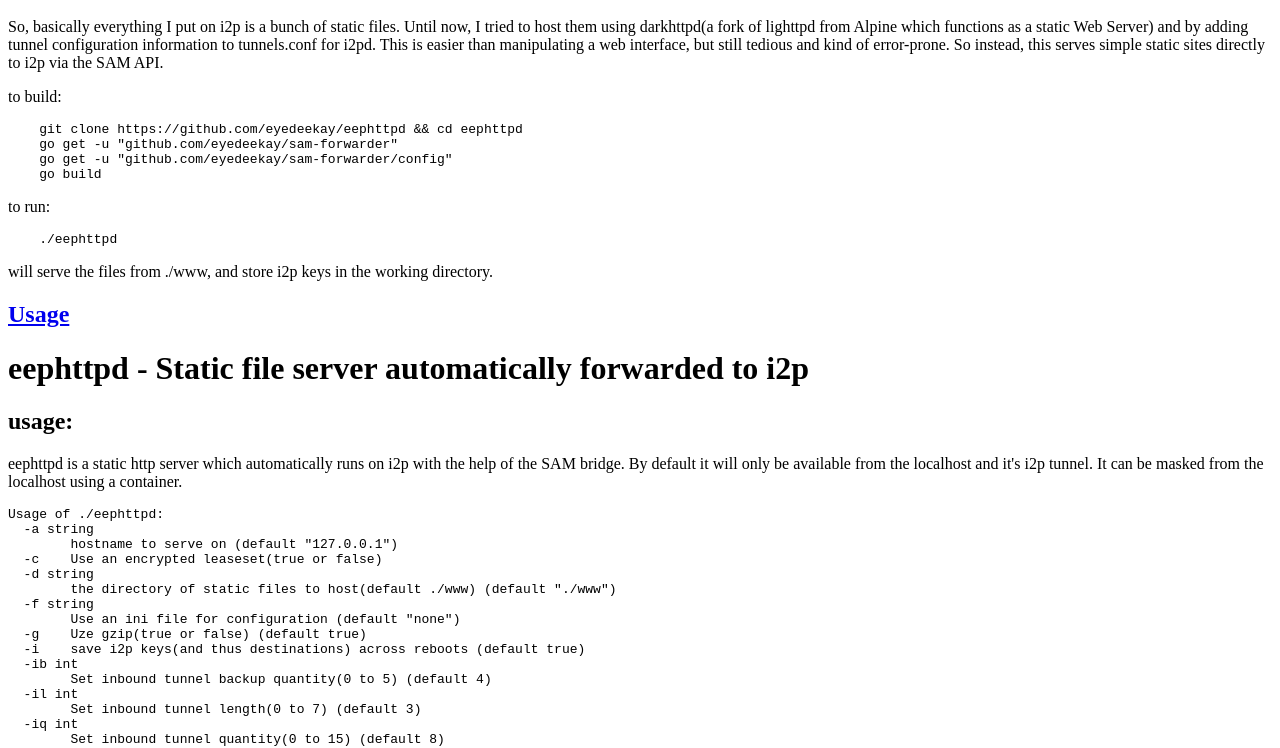
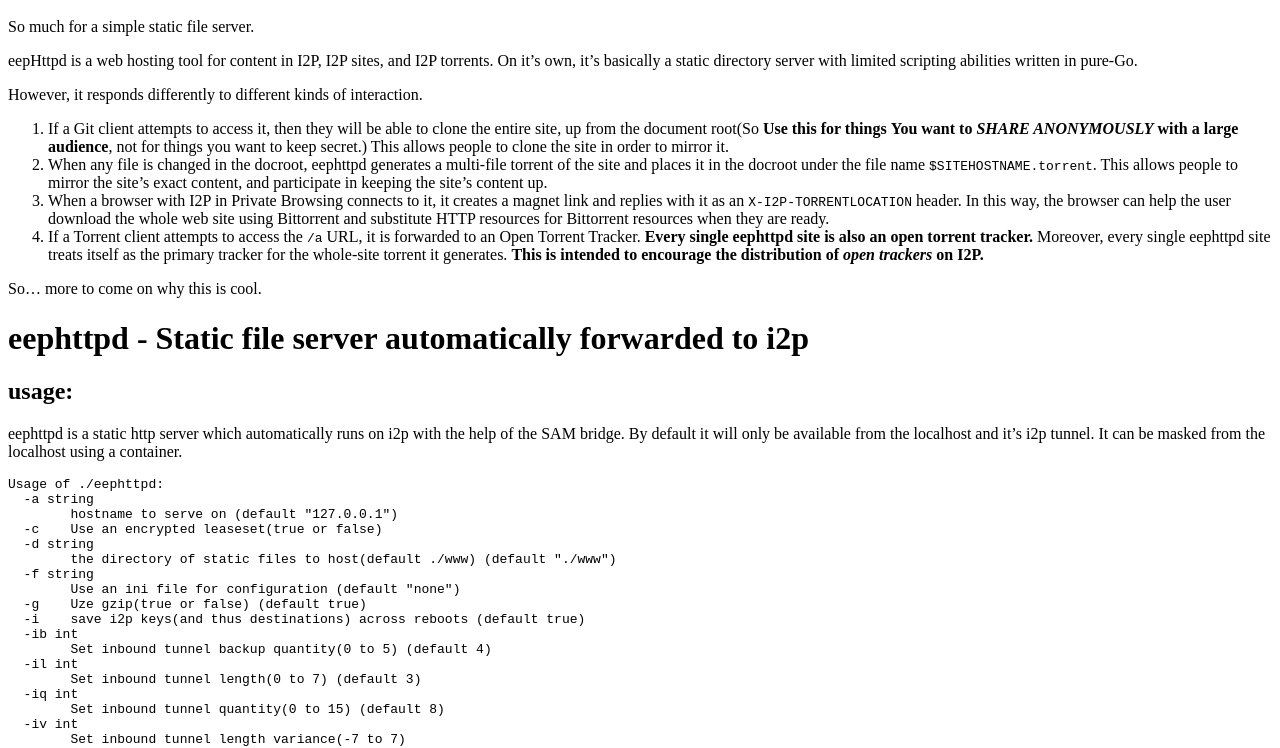
Before and after one commit to eyedeekay/eephttpd, a plain HTML site: page www/index.html in a window 1280 px wide. Shown: the part 48-796 px from the top of the page. Drawn offline with Linux system fonts and the light colour scheme.

Commit message:
update the index

```diff
--- a/www/index.html
+++ b/www/index.html
@@ -1,17 +1,17 @@
 <h1 id="eephttpd">eephttpd</h1>
-<p>So, basically everything I put on i2p is a bunch of static files. Until now, I tried to host them using darkhttpd(a fork of lighttpd from Alpine which functions as a static Web Server) and by adding tunnel configuration information to tunnels.conf for i2pd. This is easier than manipulating a web interface, but still tedious and kind of error-prone. So instead, this serves simple static sites directly to i2p via the SAM API.</p>
-<p>to build:</p>
-<pre><code>    git clone https://github.com/eyedeekay/eephttpd &amp;&amp; cd eephttpd
-    go get -u &quot;github.com/eyedeekay/sam-forwarder&quot;
-    go get -u &quot;github.com/eyedeekay/sam-forwarder/config&quot;
-    go build</code></pre>
-<p>to run:</p>
-<pre><code>    ./eephttpd</code></pre>
-<p>will serve the files from ./www, and store i2p keys in the working directory.</p>
-<h2 id="usage"><a href="USAGE.md">Usage</a></h2>
+<p>So much for a simple static file server.</p>
+<p>eepHttpd is a web hosting tool for content in I2P, I2P sites, and I2P torrents. On it’s own, it’s basically a static directory server with limited scripting abilities written in pure-Go.</p>
+<p>However, it responds differently to different kinds of interaction.</p>
+<ol type="1">
+<li>If a Git client attempts to access it, then they will be able to clone the entire site, up from the document root(So <strong>Use this for things</strong> <strong>You want to <em>SHARE ANONYMOUSLY</em> with a large audience</strong>, not for things you want to keep secret.) This allows people to clone the site in order to mirror it.</li>
+<li>When any file is changed in the docroot, eephttpd generates a multi-file torrent of the site and places it in the docroot under the file name <code>$SITEHOSTNAME.torrent</code>. This allows people to mirror the site’s exact content, and participate in keeping the site’s content up.</li>
+<li>When a browser with I2P in Private Browsing connects to it, it creates a magnet link and replies with it as an <code>X-I2P-TORRENTLOCATION</code> header. In this way, the browser can help the user download the whole web site using Bittorrent and substitute HTTP resources for Bittorrent resources when they are ready.</li>
+<li>If a Torrent client attempts to access the <code>/a</code> URL, it is forwarded to an Open Torrent Tracker. <strong>Every single eephttpd site is also an open</strong> <strong>torrent tracker.</strong> Moreover, every single eephttpd site treats itself as the primary tracker for the whole-site torrent it generates. <strong>This is</strong> <strong>intended to encourage the distribution of <em>open trackers</em> on I2P.</strong></li>
+</ol>
+<p>So… more to come on why this is cool.</p>
 <h1 id="eephttpd---static-file-server-automatically-forwarded-to-i2p">eephttpd - Static file server automatically forwarded to i2p</h1>
-<h2 id="usage-1">usage:</h2>
-<p>eephttpd is a static http server which automatically runs on i2p with the help of the SAM bridge. By default it will only be available from the localhost and it's i2p tunnel. It can be masked from the localhost using a container.</p>
+<h2 id="usage">usage:</h2>
+<p>eephttpd is a static http server which automatically runs on i2p with the help of the SAM bridge. By default it will only be available from the localhost and it’s i2p tunnel. It can be masked from the localhost using a container.</p>
 <pre><code>Usage of ./eephttpd:
   -a string
         hostname to serve on (default &quot;127.0.0.1&quot;)
@@ -81,4 +81,4 @@
     --volumes-from eephttpd-volume \
     eyedeekay/eephttpd</code></pre>
 <h2 id="instance">instance</h2>
-<p>a running instance of eephttpd with the example index file is availble on <a href="http://566niximlxdzpanmn4qouucvua3k7neniwss47li5r6ugoertzuq.b32.i2p" class="uri">http://566niximlxdzpanmn4qouucvua3k7neniwss47li5r6ugoertzuq.b32.i2p</a></p>
+<p>a running instance of eephttpd with the example index file is availble on <a href="http://566niximlxdzpanmn4qouucvua3k7neniwss47li5r6ugoertzuq.b32.i2p">http://566niximlxdzpanmn4qouucvua3k7neniwss47li5r6ugoertzuq.b32.i2p</a></p>
```
